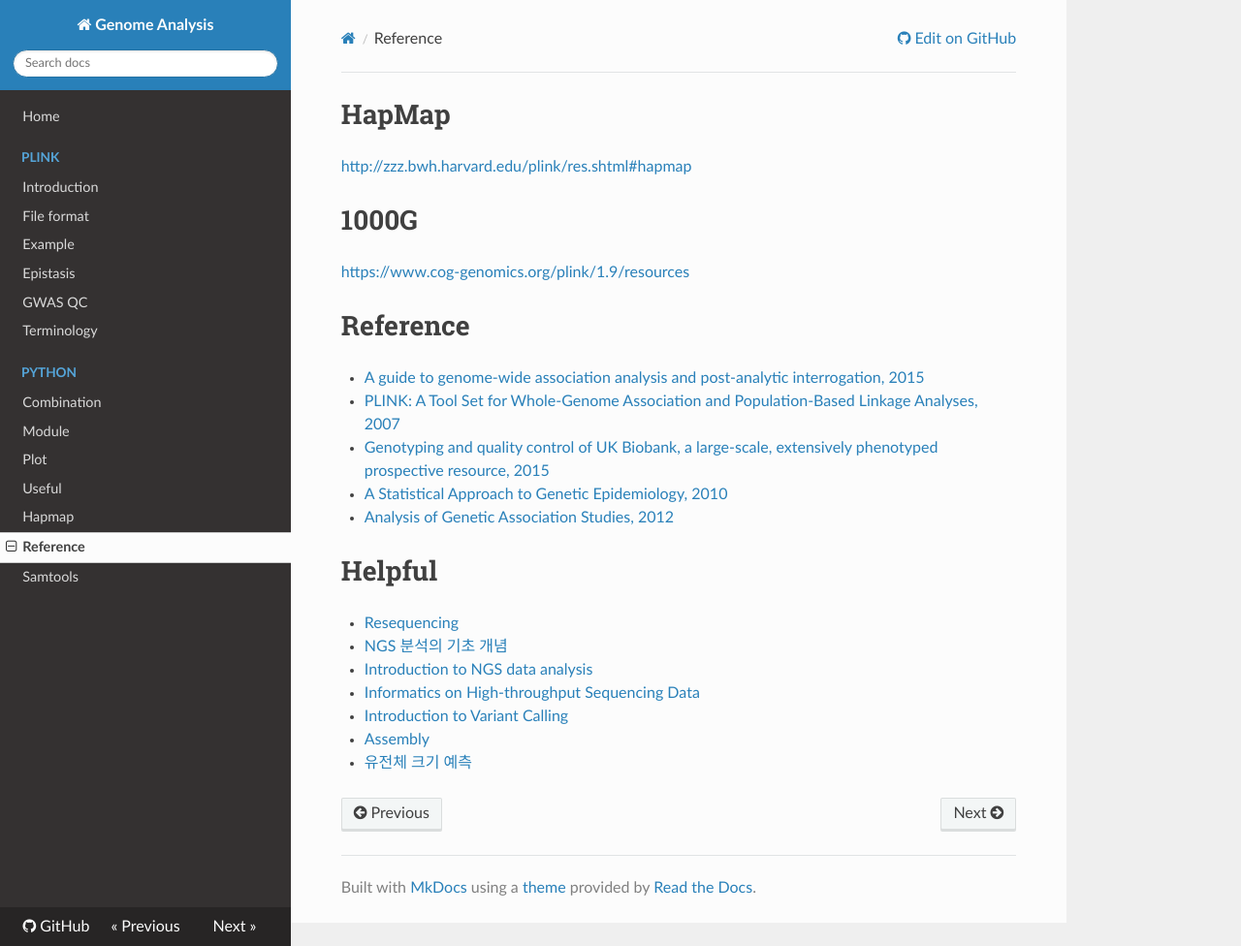
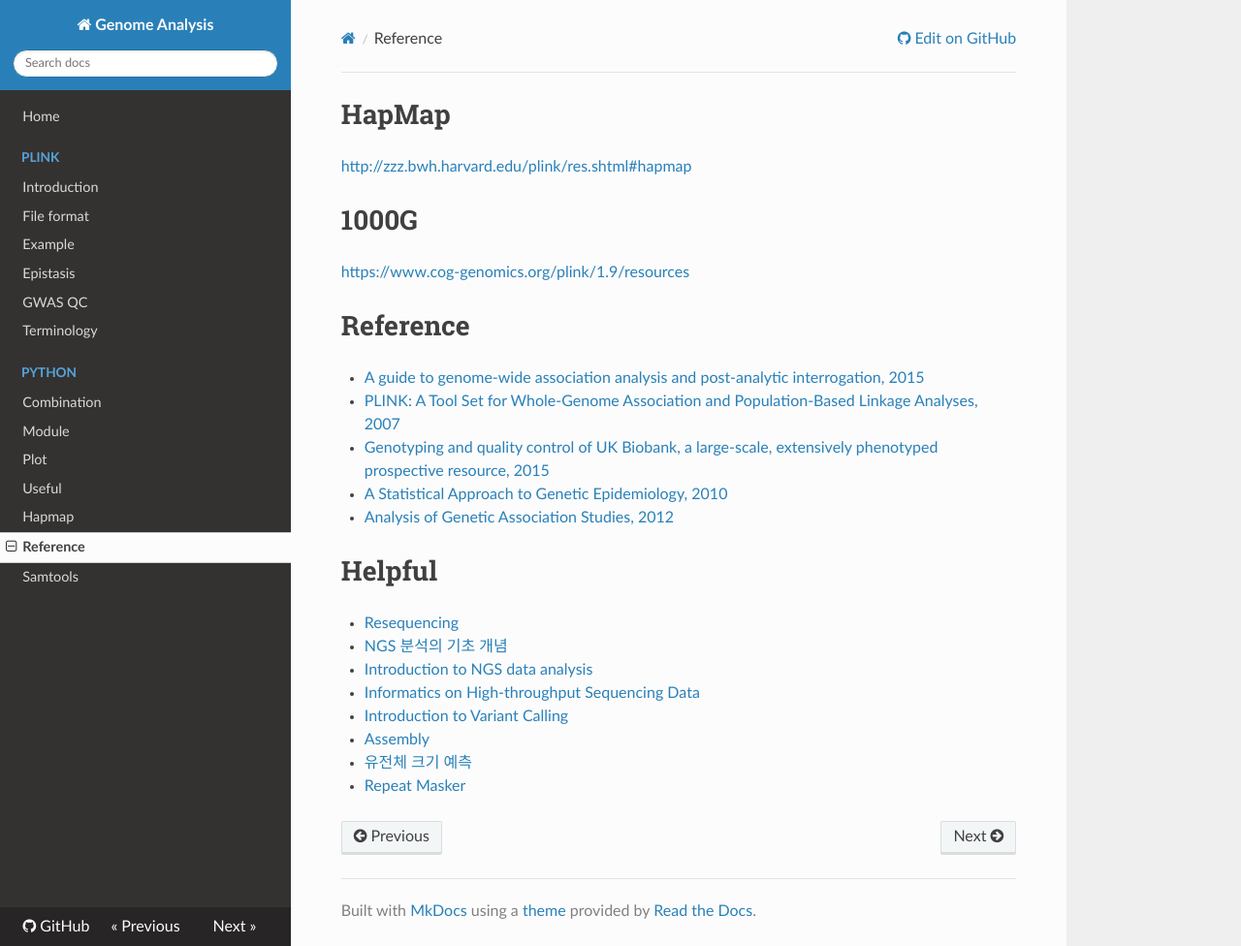
Before and after one commit to WonyoungCho/plink, an MkDocs documentation site: the page built from docs/data_ref.md, in a window 1280 px wide and 976 px high. Shown: the whole window at 97% size. Built offline with MkDocs 1.6.1, drawn with Linux system fonts in a browser that asks for light colours; nearby versions of some CDN libraries; old or Windows-style settings are respelled for this version of MkDocs.

Commit message:
Update data_ref.md

```diff
--- a/docs/data_ref.md
+++ b/docs/data_ref.md
@@ -19,3 +19,4 @@
 - [Introduction to Variant Calling](https://www.bioconductor.org/help/course-materials/2014/CSAMA2014/3_Wednesday/lectures/VariantCallingLecture.pdf)
 - [Assembly](http://www.incodom.kr/Assembly)
 - [유전체 크기 예측](http://www.incodom.kr/%EC%9C%A0%EC%A0%84%EC%B2%B4/%EC%9C%A0%EC%A0%84%EC%B2%B4_%ED%81%AC%EA%B8%B0_%EC%98%88%EC%B8%A1)
+- [Repeat Masker](http://www.incodom.kr/RepeatMasker)
```
